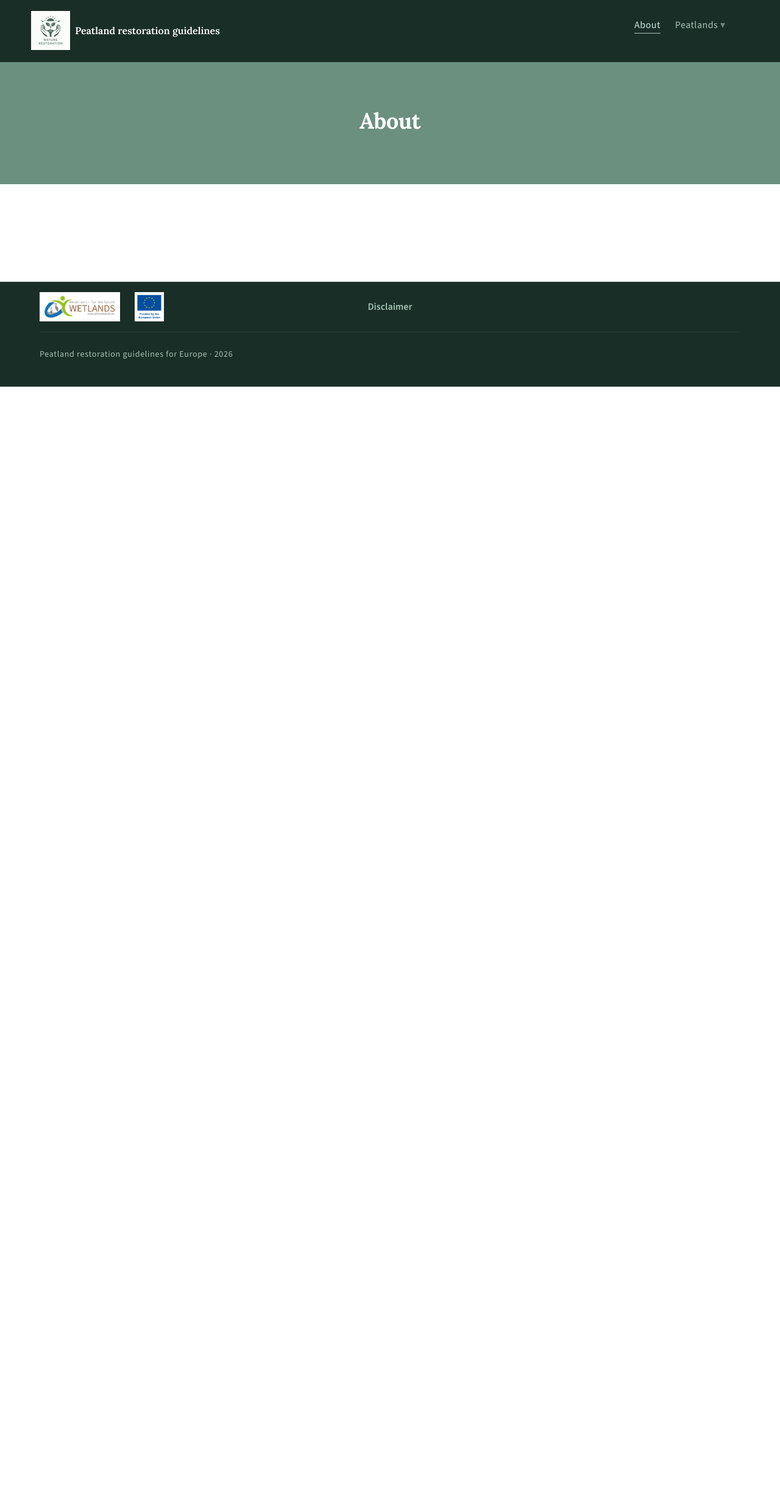
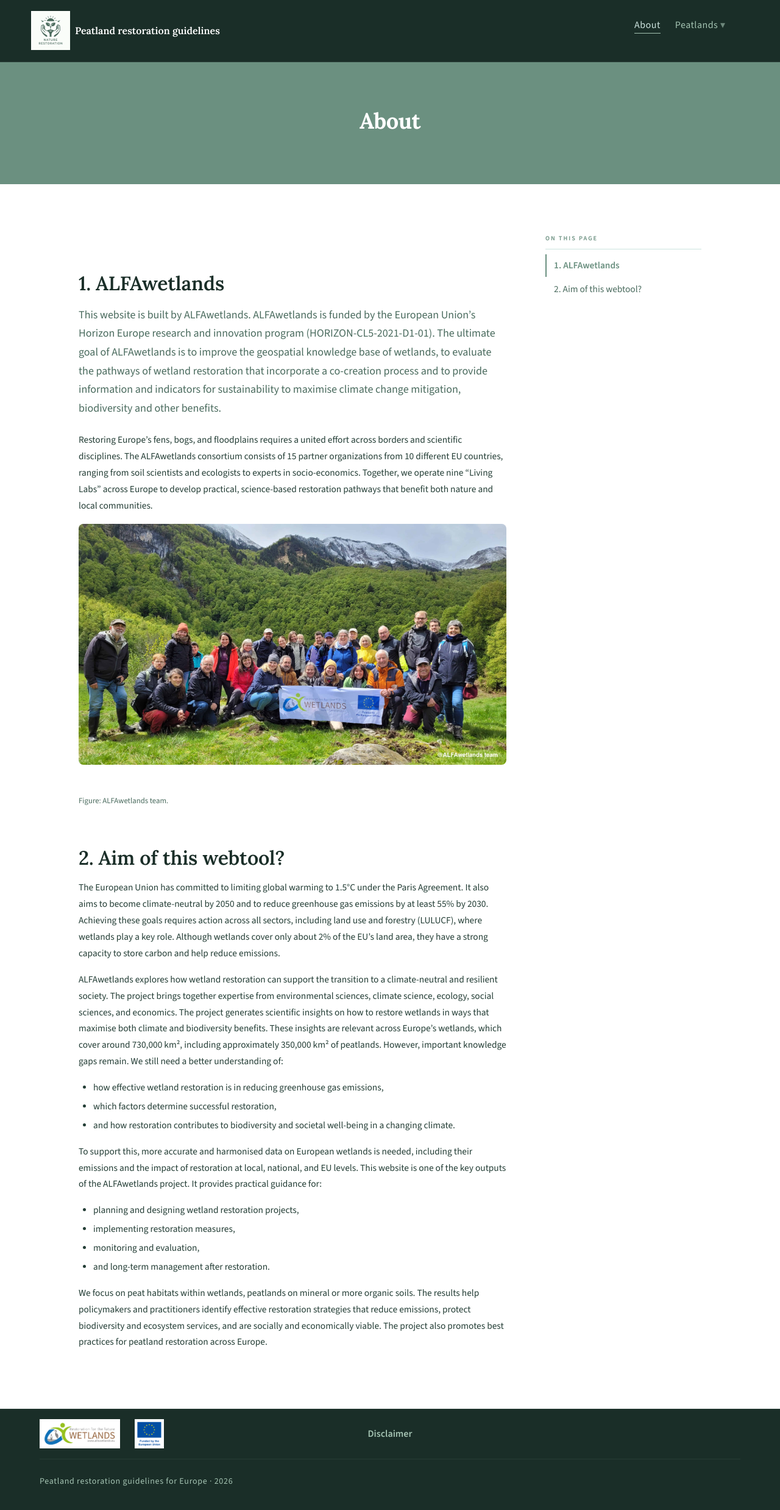
Before and after one commit to EcoRestoration/nature-restoration, a Jekyll site: the page built from _pages/about.md, in a window 1280 px wide. Shown: the top 2476 px of the page at 61% size. Built offline with Jekyll 4.4.1, drawn with Linux system fonts in a browser that asks for light colours.

Commit message:
About page

```diff
--- a/_pages/about.md
+++ b/_pages/about.md
@@ -4,3 +4,35 @@ description: Information about the context, projects and their funding
 permalink: /about/
 layout: base
 ---
+## 1. ALFAwetlands
+This website is built by ALFAwetlands.
+ALFAwetlands is funded by the European Union’s Horizon Europe research and innovation program (HORIZON-CL5-2021-D1-01).
+The ultimate goal of ALFAwetlands is to improve the geospatial knowledge base of wetlands, to evaluate the pathways of wetland restoration that incorporate a co-creation process  and to provide information and indicators for sustainability to maximise climate change mitigation, biodiversity and other benefits.
+
+Restoring Europe’s fens, bogs, and floodplains requires a united effort across borders and scientific disciplines. The ALFAwetlands consortium consists of 15 partner organizations from 10 different EU countries, ranging from soil scientists and ecologists to experts in socio-economics. Together, we operate nine "Living Labs" across Europe to develop practical, science-based restoration pathways that benefit both nature and local communities.
+
+<figure>
+<img src="{{ site.baseurl }}/assets/images/ALFAwetlandsTeam.jpg" alt="Figure team">
+  <figcaption>Figure: ALFAwetlands team.</figcaption>
+</figure>
+
+## 2. Aim of this webtool?
+The European Union has committed to limiting global warming to 1.5°C under the Paris Agreement. It also aims to become climate-neutral by 2050 and to reduce greenhouse gas emissions by at least 55% by 2030. Achieving these goals requires action across all sectors, including land use and forestry (LULUCF), where wetlands play a key role.
+Although wetlands cover only about 2% of the EU’s land area, they have a strong capacity to store carbon and help reduce emissions.
+
+ALFAwetlands explores how wetland restoration can support the transition to a climate-neutral and resilient society. The project brings together expertise from environmental sciences, climate science, ecology, social sciences, and economics.
+The project generates scientific insights on how to restore wetlands in ways that maximise both climate and biodiversity benefits. These insights are relevant across Europe’s wetlands, which cover around 730,000 km², including approximately 350,000 km² of peatlands.
+However, important knowledge gaps remain. We still need a better understanding of:
+- how effective wetland restoration is in reducing greenhouse gas emissions,
+- which factors determine successful restoration,
+- and how restoration contributes to biodiversity and societal well-being in a changing climate.
+
+To support this, more accurate and harmonised data on European wetlands is needed, including their emissions and the impact of restoration at local, national, and EU levels.
+This website is one of the key outputs of the ALFAwetlands project. It provides practical guidance for:
+- planning and designing wetland restoration projects,
+- implementing restoration measures,
+- monitoring and evaluation,
+- and long-term management after restoration.
+
+We focus on peat habitats within wetlands, peatlands on mineral or more organic soils.
+The results help policymakers and practitioners identify effective restoration strategies that reduce emissions, protect biodiversity and ecosystem services, and are socially and economically viable. The project also promotes best practices for peatland restoration across Europe.
```
Also changed, not shown: _pages/disclaimer.md (+2 -1 lines), assets/images/ALFAwetlandsTeam.jpg (added).
